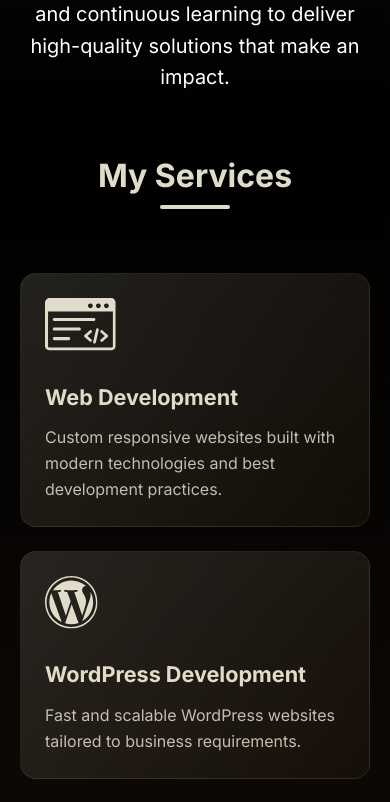
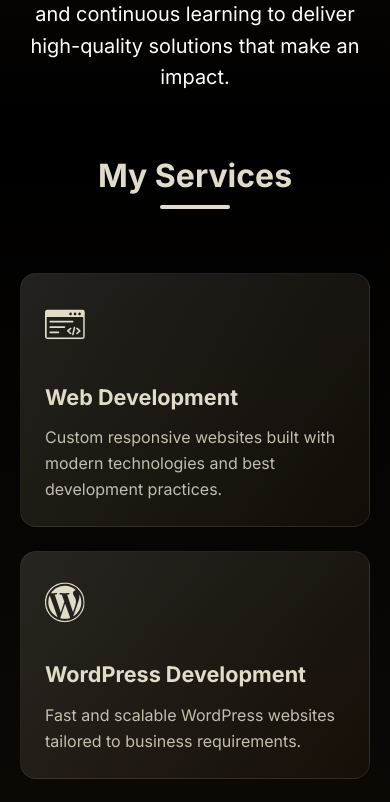
Before and after one commit to apweb28/portfolio, a React (Vite) app: page / in a window 390 px wide. Shown: the part 1408-2210 px from the top of the page. Built offline with nearby package versions, Linux system fonts and the light colour scheme.

Commit message:
mobile css fix

```diff
--- a/src/index.css
+++ b/src/index.css
@@ -1050,6 +1050,9 @@ span.swiper-pagination-bullet{
     .swiper .swiper-button-next, .swiper .swiper-button-prev{
         top: var(--swiper-navigation-top-offset, 50%)!important;
     }
+    .service-icon svg{
+        width: 40px!important;
+    }
 }
 
 .projects-section .container{
```
